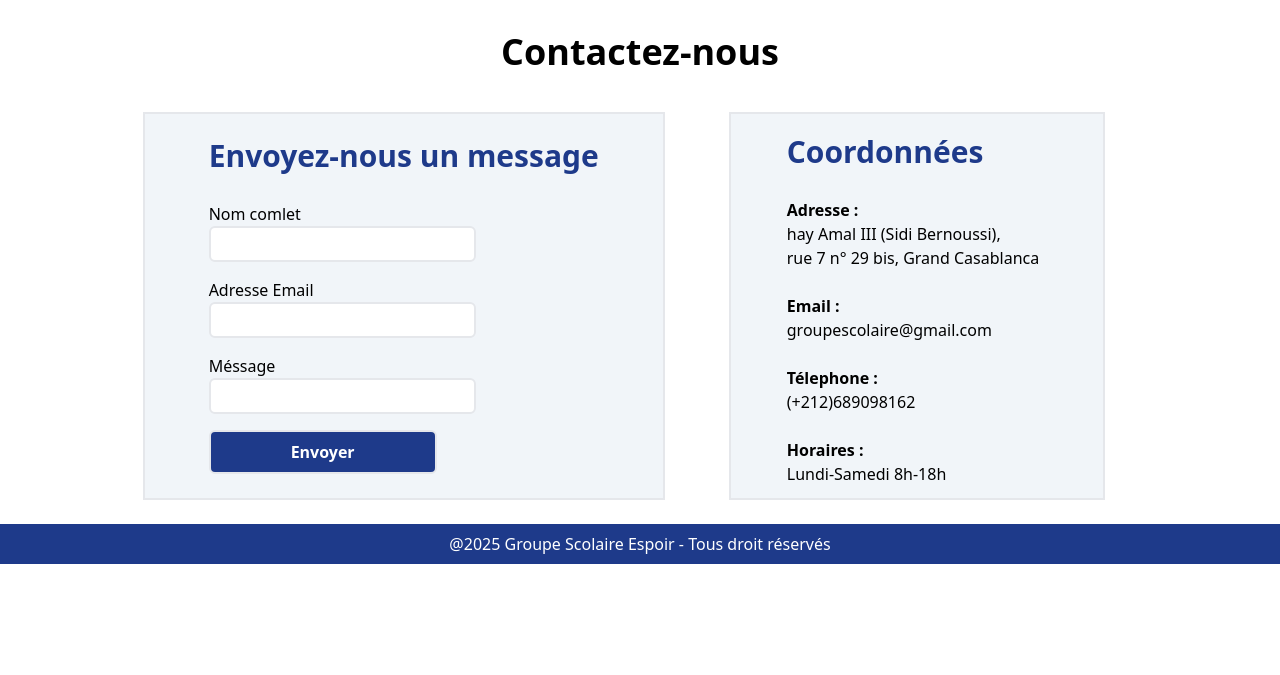
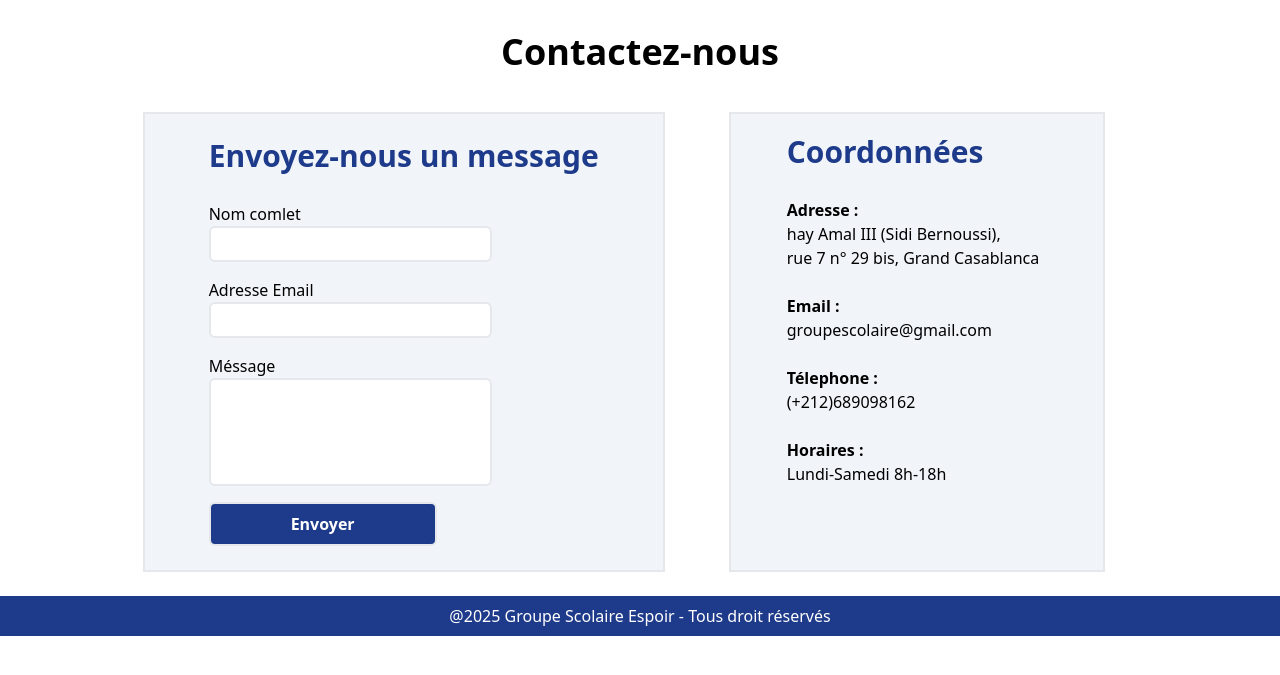
Before and after one commit to Ambdulghaffar/Django_School_Management, a Django app: template Home/templates/home/contact.html in a window 1280 px wide. Shown: the part 72-747 px from the top of the page. Run offline with Django 3.2, Linux system fonts and the light colour scheme; the template is opened without the code that fills it, so the values that code supplies are empty; some libraries are stand-ins or nearby versions.

Commit message:
Contact page commit

```diff
--- a/Home/templates/home/contact.html
+++ b/Home/templates/home/contact.html
@@ -8,15 +8,15 @@
         <p class="text-center font-bold text-3xl mb-7 text-blue-900">Envoyez-nous un message</p>
         <div class="mb-4">
             <label for="firstname">Nom comlet</label> <br>
-            <input class="border border-2 rounded-md py-1 px-4" type="text" >
+            <input class="border border-2 rounded-md py-1 px-6" type="text" >
         </div>
         <div class="mb-4">
             <label for="email">Adresse Email</label> <br>
-            <input class="border border-2 rounded-md py-1 px-4" type="text" >
+            <input class="border border-2 rounded-md py-1 px-6" type="text" >
         </div>
         <div class="mb-4">
             <label for="message">Méssage</label> <br>
-            <input colspan="2" class="border border-2 rounded-md py-1 px-4" type="text" >
+            <input class="border border-2  rounded-md py-10 px-6" type="text" >
         </div>
         <button class="bg-blue-900 border border-2 rounded-md py-2 px-20 text-white font-bold text-md">Envoyer</button>
     </div>
```
